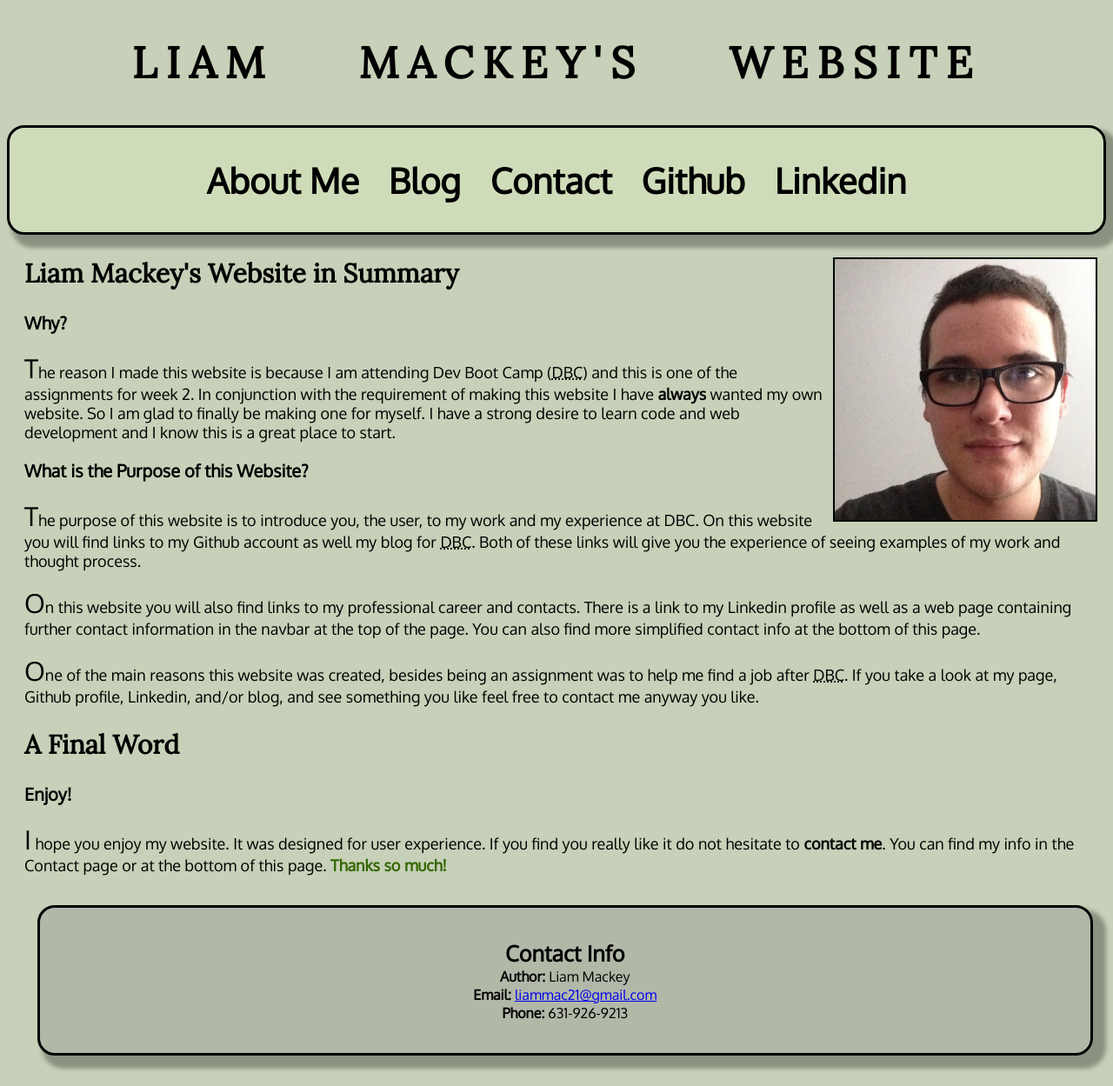
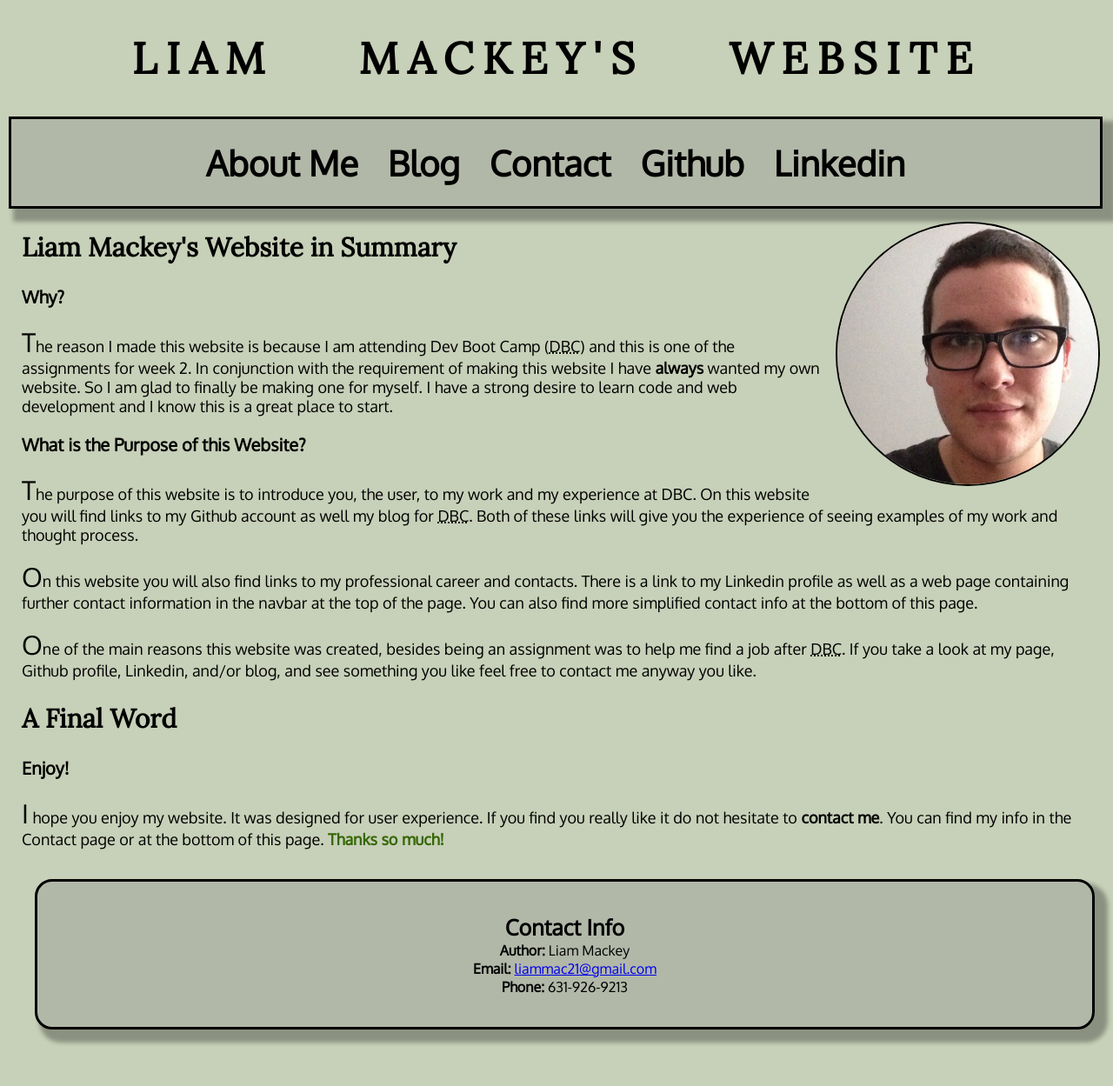
Before and after one commit to Liam-Mackey/Liam-Mackey.github.io, a PHP site: page /index.html in a window 1280 px wide. Shown: the whole page at 87% size. After the commit the page ends 1201 px from the top, so only its background shows below. Run offline with PHP 8.4, Linux system fonts and the light colour scheme.

Commit message:
Edit 12/19/15

```diff
--- a/about-me.html
+++ b/about-me.html
@@ -21,7 +21,7 @@
   		</nav>
   	</header>
   	<aside class= "float-right">
-  		<img src="portrait.jpg" alt="Portrait" width="300" height="300"/>
+  		<img class="index-img" src="portrait.jpg" alt="Portrait" width="300" height="300"/>
   	</aside>
   	<article>
   		<h2 class="head2">Professional Life</h2>
--- a/index.html
+++ b/index.html
@@ -22,7 +22,7 @@
   		</nav>
   	</header>
   	<aside class= "float-right">
-  		<img src="portrait.jpg" alt="Portrait" width="300" height="300"/>
+  		<img class="index-img" src="portrait.jpg" alt="Portrait" width="300" height="300"/>
   	</aside>
     <main>
   	<article id="Top">
--- a/stylesheets/default.css
+++ b/stylesheets/default.css
@@ -1,24 +1,28 @@
 body {
 	background-color: rgba(186,197,167,0.8);
+	margin: 5px;
 }
 
 .title {
 	text-align: center;
 	font-family: 'Lora', serif;
 	font-size: 50px;
-	margin: 40px;
+	margin: 35px;
 	text-transform: uppercase;
 	letter-spacing: 0.2em;
 	word-spacing: 1.5em;
 }
 
 nav ul {
-	padding: 20px;
-	border: solid;
-	border-radius: 20px;
+	width: 97%;
+	padding: 10px;
+	border: 3px solid;
+	/*border-radius: 20px;*/
+	margin: 5px;
 	min-width: 50%;
 	text-align: center;
-	background-color: rgba(214,229,187,0.6);
+	/*background-color: rgba(214,229,187,0.6);*/
+	background-color: rgba(128,128,128,0.3);
 	box-shadow: 10px 10px 5px 5px rgba(0,0,0,0.3);
 }
 
@@ -44,6 +48,10 @@ a:visited {
 	color: #660066;
 }
 
+a:visited:hover {
+	color: #FF9933;
+}
+
 a:active {
 	color: #ff0000;
 }
@@ -52,6 +60,13 @@ img {
 	float: right;
 	border: 2px solid black;
 	margin: 10px;
+}
+
+.index-img {
+	float: right;
+	border: 2px solid black;
+	margin: 10px;
+	border-radius: 100%;
 }
 
 .head2 {
```
